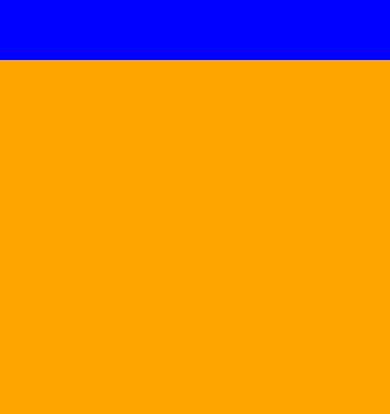
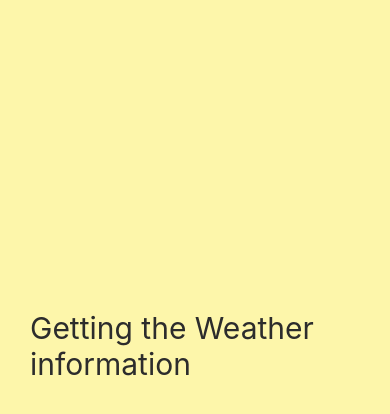
Before and after one commit to dev-93/Weather-App, a React Native app: screen / in a window 390 px wide. Shown: the part 362-776 px from the top of the page. Built offline with nearby package versions, Linux system fonts and the light colour scheme.

Commit message:
make Loading screen

```diff
--- a/App.js
+++ b/App.js
@@ -1,25 +1,9 @@
 import React from 'react';
+import Loading from "./Loading"
 import { StyleSheet, Text, View } from 'react-native';
 
 export default function App() {
   return (
-    <View style={styles.container}>
-      <View style={styles.blueView} />
-      <View style={styles.orangeView} />
-    </View>
+    <Loading />
   );
 }
-
-const styles = StyleSheet.create({
-  container: {
-    flex: 1,
-  },
-  blueView: {
-    flex:1,
-    backgroundColor:"blue"
-  },
-  orangeView: {
-    flex:1,
-    backgroundColor:"orange"
-  }
-});
--- /dev/null
+++ b/Loading.js
@@ -0,0 +1,24 @@
+import React from 'react';
+import { StyleSheet, Text, View } from 'react-native';
+
+export default function Loading(){
+    return (
+    <View style={styles.container}>
+        <Text style={styles.text}>Getting the Weather information</Text>
+    </View>
+    );
+}
+
+const styles = StyleSheet.create({
+    container: {
+        flex:1,
+        justifyContent:"flex-end",
+        paddingHorizontal:30,
+        paddingVertical:100,
+        backgroundColor: '#FDF6AA',
+    },
+    text: {
+        color: "#2c2c2c",
+        fontSize:30
+    }
+})
```
